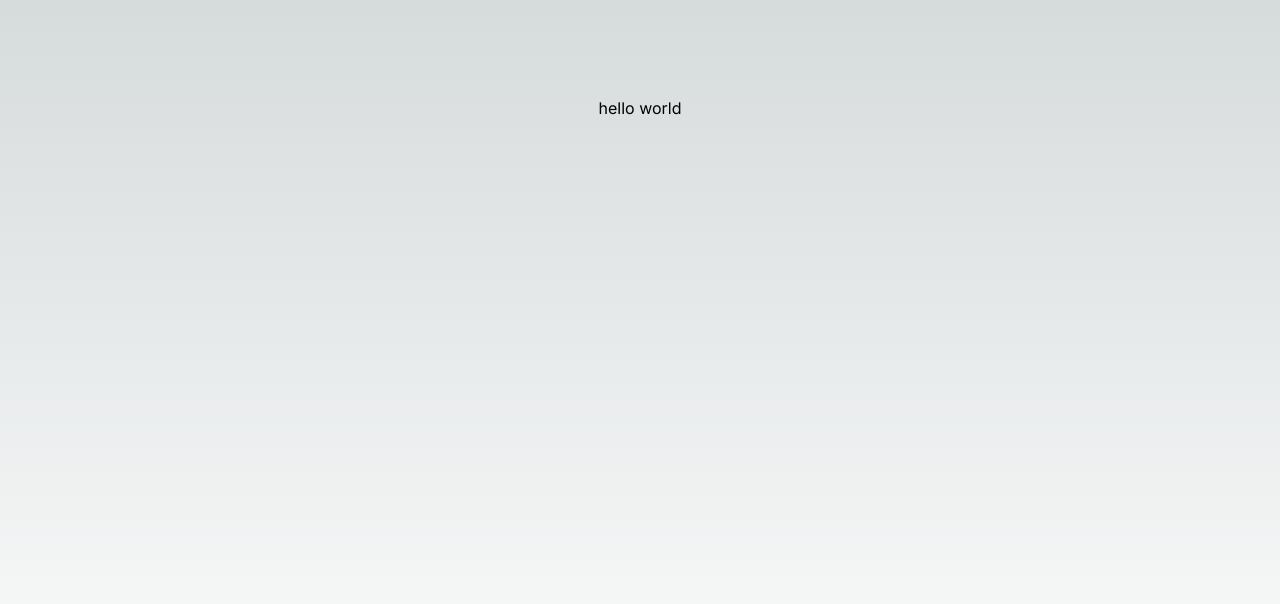
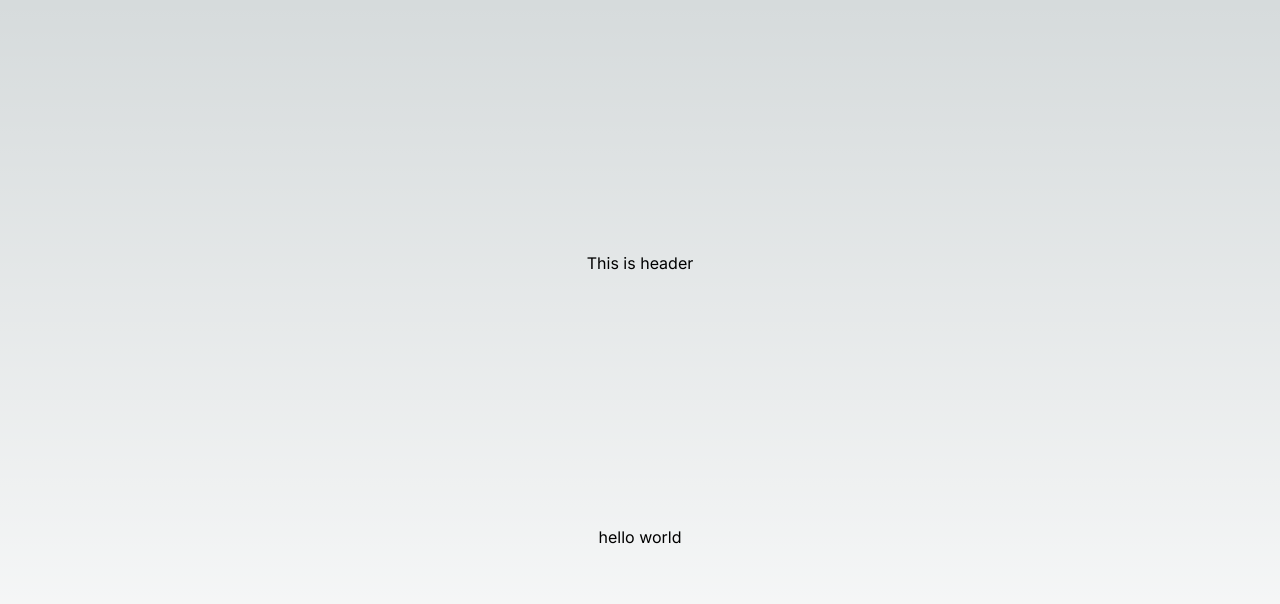
Before and after one commit to Shaurya-Jha/nextjs14-course, a Next.js app: page / in a window 1280 px wide. Shown: the top 604 px of the page. Built offline with nearby package versions, Linux system fonts and the light colour scheme.

Commit message:
components in next js

```diff
--- a/src/app/page.tsx
+++ b/src/app/page.tsx
@@ -1,8 +1,10 @@
-import Image from "next/image";
+import Header from "@/components/Header"
+
 
 export default function Home() {
   return (
-    <main className="flex min-h-screen flex-col items-center justify-between p-24">
+    <main className="flex min-h-screen flex-col items-center justify-evenly">
+      <Header />
       <h2>hello world</h2>
     </main>
   );
--- /dev/null
+++ b/src/components/Header.tsx
@@ -0,0 +1,11 @@
+"use client"
+
+function Header() {
+  return (
+    <header>
+        This is header
+    </header>
+  )
+}
+
+export default Header
```
